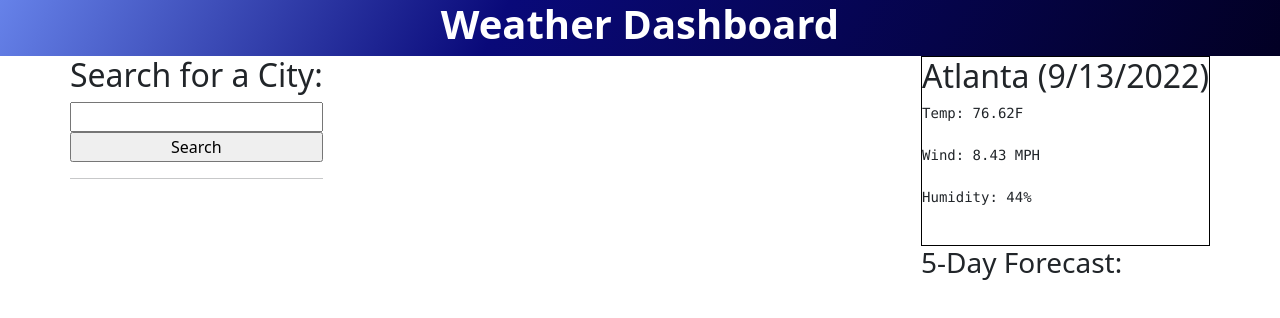
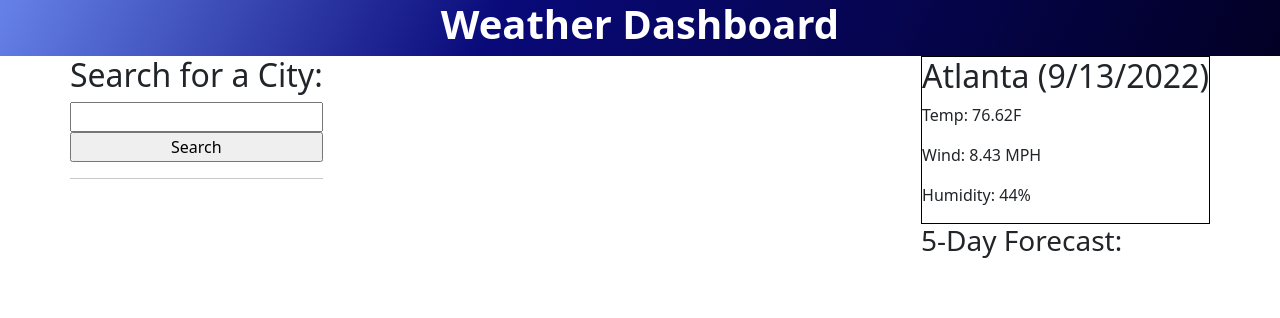
Before and after one commit to jocoso/Weather-App, a plain HTML site: page weatherapp.html in a window 1280 px wide. Drawn offline with nearby package versions, Linux system fonts and the light colour scheme.

Commit message:
Updated the html code to allow for assignation of temp, wind, and humidity

```diff
--- a/Develop/Assets/js/logic.js
+++ b/Develop/Assets/js/logic.js
@@ -0,0 +1 @@
+$("")
--- a/weatherapp.html
+++ b/weatherapp.html
@@ -53,13 +53,18 @@
           <h2 id="citydate">
             Atlanta (9/13/2022)
           </h2>
-          <pre>
-Temp: 76.62F
 
-Wind: 8.43 MPH
+          <p id="temp">
+            Temp: 76.62F
+          </p>
+          <p id="wind">
+            Wind: 8.43 MPH
+          </p>
+          <p id="humidity">
+            Humidity: 44%
+          </p>
 
-Humidity: 44%
-          </pre>
+
         </div>
 
         <div id="today-forecast">
```
